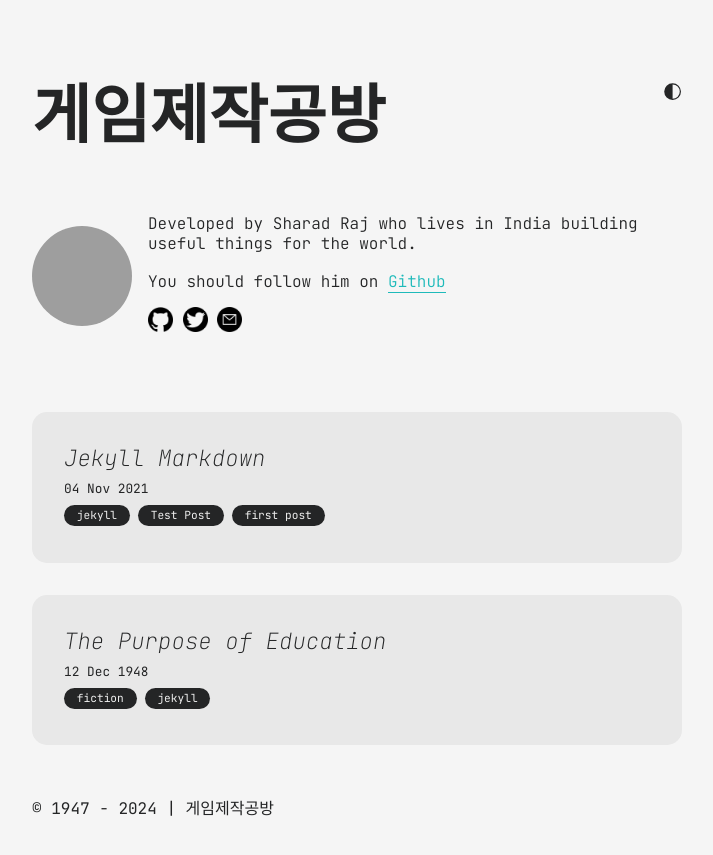
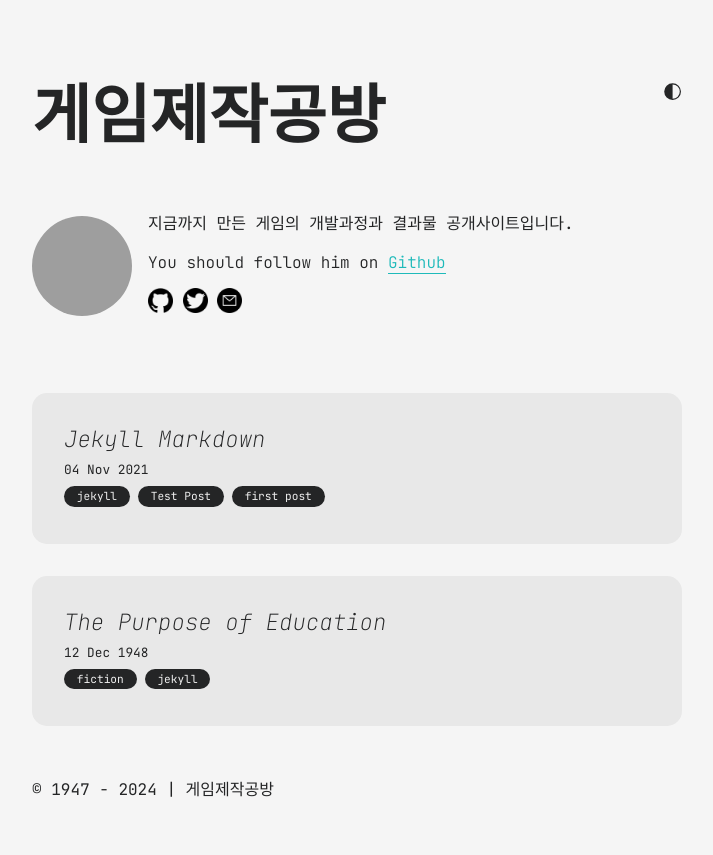
Before and after one commit to dpk990505/dpk990505.github.io, a Jekyll site: the page built from index.md, in a window 1280 px wide. Shown: the top 855 px of the page, without its empty margins (283-996 px from the left). Built offline with Jekyll 4.4.1, drawn with Linux system fonts in a browser that asks for light colours; some web fonts are replaced; grey boxes are pictures that could not be loaded.

Commit message:
폰트파일 추가및 적용 테스트

```diff
--- a/_data/author.yml
+++ b/_data/author.yml
@@ -2,7 +2,7 @@ name: 노형래
 dp: https://avatars2.githubusercontent.com/u/36638057?s=460&u=0cbe4fd6b5a3655d91b3eb86db834d0829a0c086&v=4
 description: "
   <p>
-    Developed by Sharad Raj who lives in India building useful things for the world.
+    지금까지 만든 게임의 개발과정과 결과물 공개사이트입니다.
   </p>
   <br/>
   <p>
--- a/assets/css/blog.css
+++ b/assets/css/blog.css
@@ -1,7 +1,8 @@
 @import url("https://fonts.googleapis.com/css2?family=JetBrains+Mono:ital,wght@0,100;0,300;0,400;0,800;1,100;1,300;1,400;1,800&display=swap");
+@import url("./assets/font/HakgyoansimWoojuR");
 
 * {
-  font-family: inherit;
+  font-family: HakgyoansimWoojuR,inherit;
   text-decoration: none;
   margin: 0;
   padding: 0;
```
Also changed, not shown: 1 other file.
